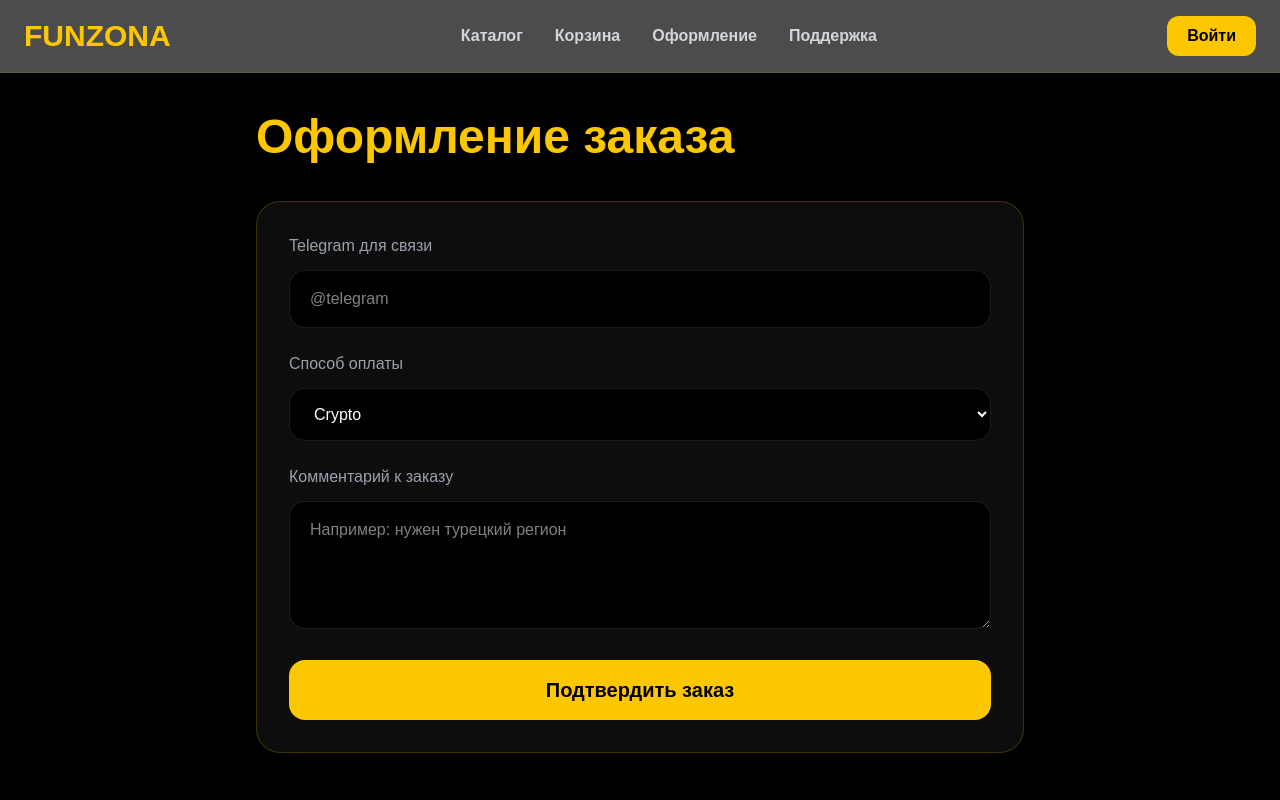
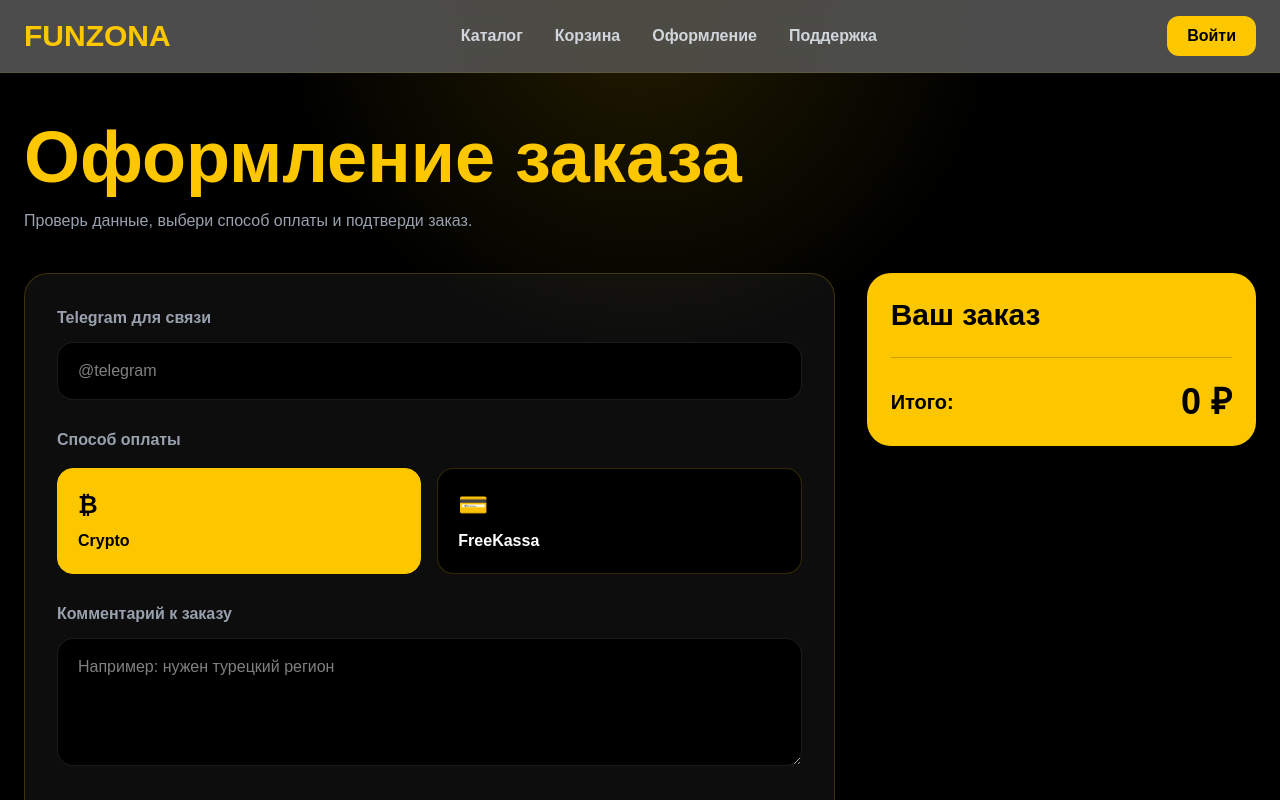
Before and after one commit to maksimzharkov03-eng/funzona, a Next.js app: page /checkout in a window 1280 px wide. Shown: the top 800 px of the page. Built offline with nearby package versions, Linux system fonts and the light colour scheme.

Commit message:
Premium checkout redesign

```diff
--- a/app/checkout/page.tsx
+++ b/app/checkout/page.tsx
@@ -1,14 +1,27 @@
 "use client";
 
-import { useState } from "react";
+import { useEffect, useState } from "react";
 
 export default function CheckoutPage() {
   const [telegram, setTelegram] = useState("");
   const [comment, setComment] = useState("");
   const [payment, setPayment] = useState("Crypto");
+  const [cart, setCart] = useState<any[]>([]);
+
+  useEffect(() => {
+    const saved = localStorage.getItem("cart");
+    if (saved) setCart(JSON.parse(saved));
+  }, []);
+
+  const total = cart.reduce((sum, item) => {
+    return sum + Number(String(item.price).replace(/\D/g, ""));
+  }, 0);
 
   async function createOrder() {
-    const cart = JSON.parse(localStorage.getItem("cart") || "[]");
+    if (!telegram) {
+      alert("Укажи Telegram для связи");
+      return;
+    }
 
     if (cart.length === 0) {
       alert("Корзина пустая");
@@ -37,55 +50,94 @@ export default function CheckoutPage() {
   }
 
   return (
-    <main className="min-h-screen bg-black text-white px-6 py-10">
-      <div className="max-w-3xl mx-auto">
-        <h1 className="text-5xl font-black text-yellow-400 mb-10">
+    <main className="min-h-screen bg-black text-white px-6 py-12 overflow-hidden">
+      <div className="absolute inset-0 pointer-events-none bg-[radial-gradient(circle_at_top,#ffd40022,transparent_35%)]" />
+
+      <div className="relative z-10 max-w-7xl mx-auto">
+        <h1 className="text-5xl md:text-7xl font-black text-yellow-400 mb-4">
           Оформление заказа
         </h1>
 
-        <div className="bg-white/5 border border-yellow-400/20 rounded-3xl p-8 space-y-6">
+        <p className="text-gray-400 mb-10">
+          Проверь данные, выбери способ оплаты и подтверди заказ.
+        </p>
+
+        <div className="grid lg:grid-cols-3 gap-8">
+          <div className="lg:col-span-2 bg-white/5 border border-yellow-400/20 rounded-3xl p-8 space-y-7">
             <div>
-            <p className="mb-3 text-gray-400">Telegram для связи</p>
+              <p className="mb-3 text-gray-400 font-bold">Telegram для связи</p>
 
               <input
                 type="text"
                 placeholder="@telegram"
                 value={telegram}
                 onChange={(e) => setTelegram(e.target.value)}
-              className="w-full bg-black border border-white/10 rounded-2xl px-5 py-4"
+                className="w-full bg-black border border-white/10 rounded-2xl px-5 py-4 outline-none focus:border-yellow-400 transition"
               />
             </div>
 
             <div>
-            <p className="mb-3 text-gray-400">Способ оплаты</p>
+              <p className="mb-4 text-gray-400 font-bold">Способ оплаты</p>
 
-            <select
-              value={payment}
-              onChange={(e) => setPayment(e.target.value)}
-              className="w-full bg-black border border-white/10 rounded-2xl px-5 py-4"
+              <div className="grid sm:grid-cols-2 gap-4">
+                {["Crypto", "FreeKassa"].map((method) => (
+                  <button
+                    key={method}
+                    onClick={() => setPayment(method)}
+                    className={`rounded-2xl p-5 border font-black text-left transition ${
+                      payment === method
+                        ? "bg-yellow-400 text-black border-yellow-400"
+                        : "bg-black border-yellow-400/20 text-white hover:border-yellow-400"
+                    }`}
                   >
-              <option>Crypto</option>
-              <option>FreeKassa</option>
-            </select>
+                    <div className="text-2xl mb-2">
+                      {method === "Crypto" ? "₿" : "💳"}
+                    </div>
+                    {method}
+                  </button>
+                ))}
+              </div>
             </div>
 
             <div>
-            <p className="mb-3 text-gray-400">Комментарий к заказу</p>
+              <p className="mb-3 text-gray-400 font-bold">Комментарий к заказу</p>
 
               <textarea
                 placeholder="Например: нужен турецкий регион"
                 value={comment}
                 onChange={(e) => setComment(e.target.value)}
-              className="w-full bg-black border border-white/10 rounded-2xl px-5 py-4 h-32"
+                className="w-full bg-black border border-white/10 rounded-2xl px-5 py-4 h-32 outline-none focus:border-yellow-400 transition"
               />
             </div>
 
             <button
               onClick={createOrder}
-            className="w-full bg-yellow-400 text-black py-4 rounded-2xl text-xl font-black"
+              className="w-full bg-yellow-400 text-black py-5 rounded-2xl text-xl font-black hover:bg-yellow-300 transition"
             >
               Подтвердить заказ
             </button>
+          </div>
+
+          <div className="bg-yellow-400 text-black rounded-3xl p-6 h-fit sticky top-28">
+            <h2 className="text-3xl font-black mb-5">Ваш заказ</h2>
+
+            <div className="space-y-4">
+              {cart.map((item, index) => (
+                <div
+                  key={`${item.id}-${index}`}
+                  className="border-b border-black/20 pb-4"
+                >
+                  <p className="font-black">{item.name}</p>
+                  <p className="text-black/60">{item.price}</p>
+                </div>
+              ))}
+            </div>
+
+            <div className="mt-6 pt-6 border-t border-black/20 flex justify-between items-center">
+              <span className="text-xl font-black">Итого:</span>
+              <span className="text-4xl font-black">{total} ₽</span>
+            </div>
+          </div>
         </div>
       </div>
     </main>
```
Lines whose indentation alone changed are shown as unchanged.
